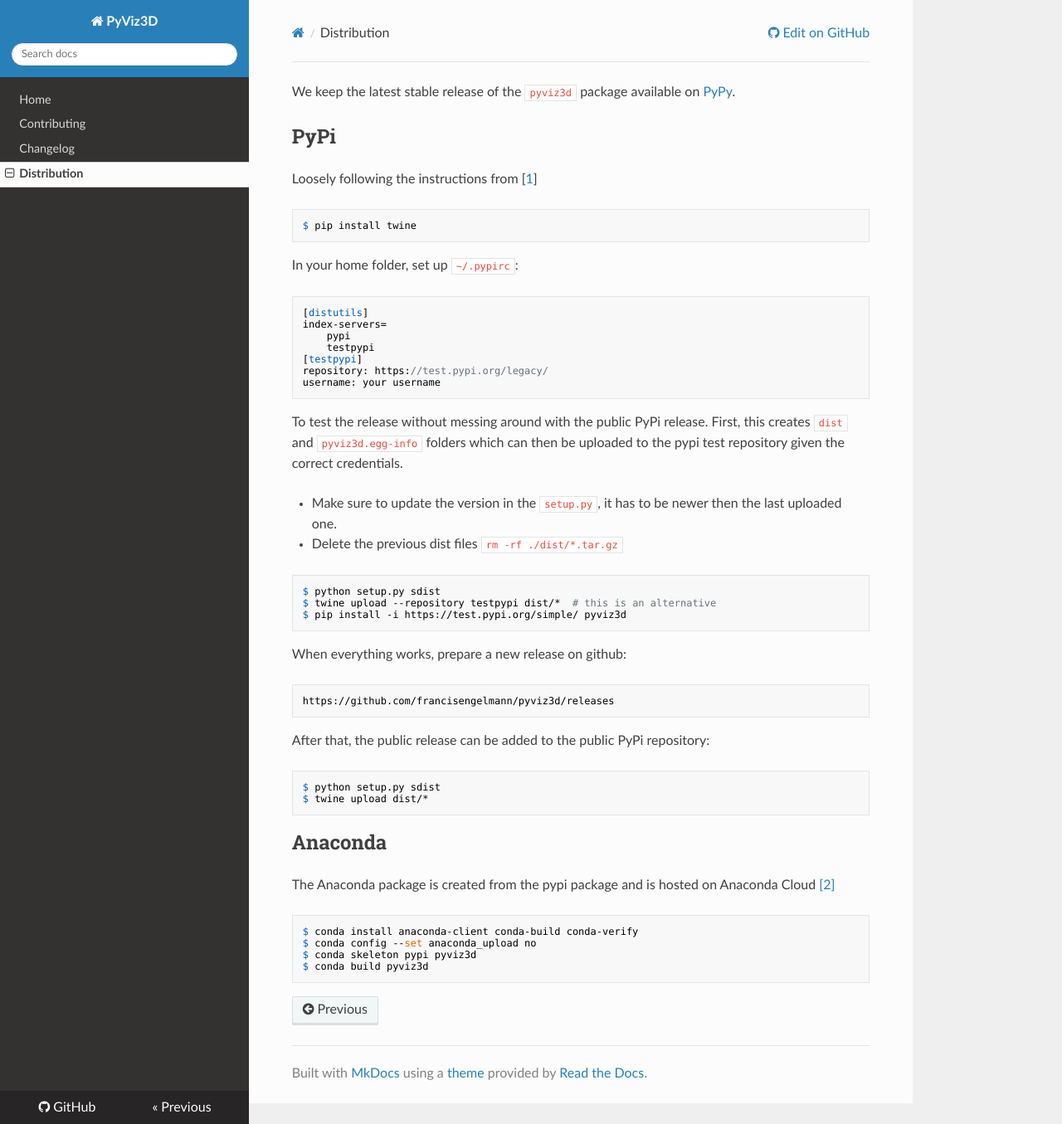
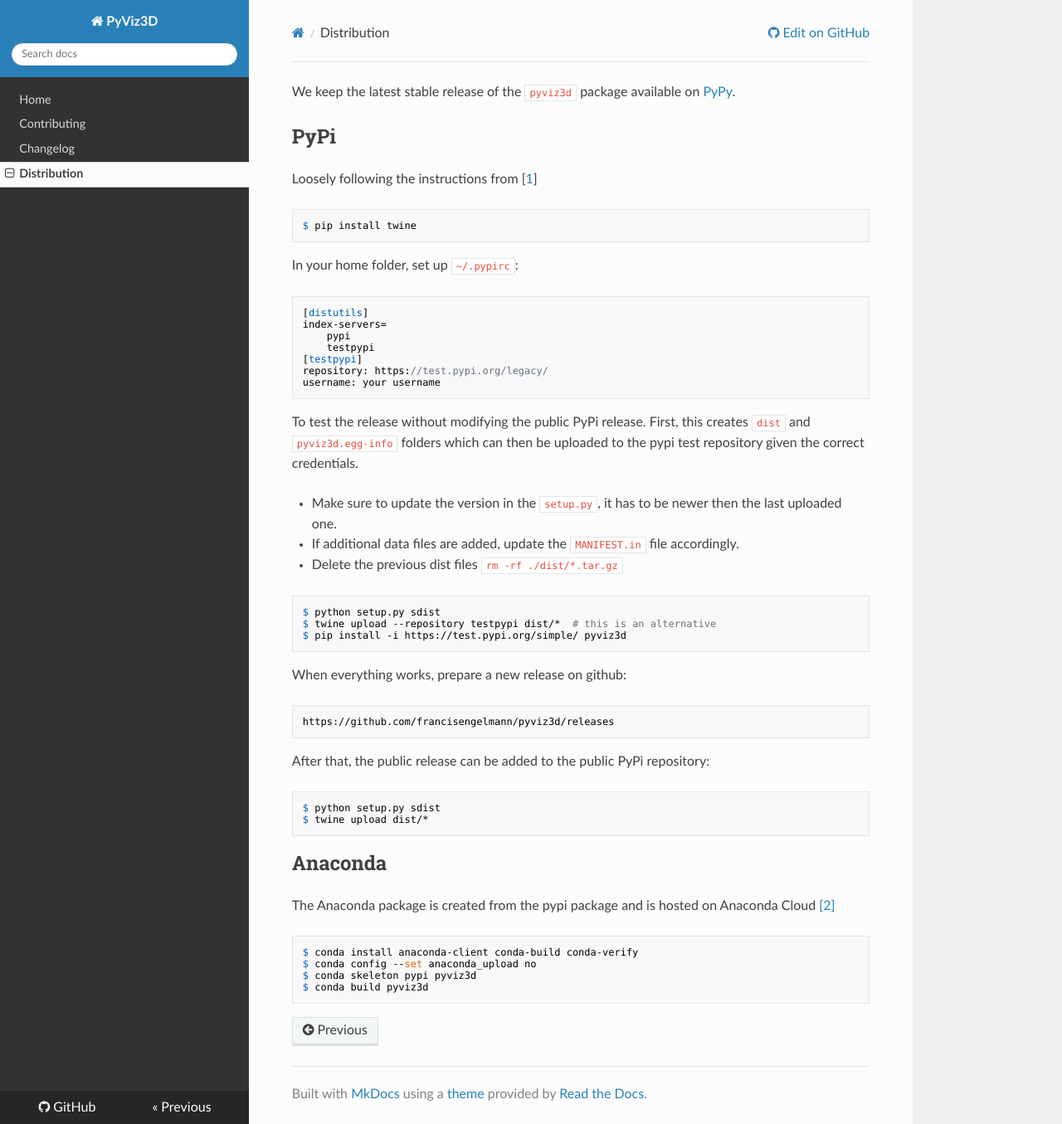
Before and after one commit to francisengelmann/PyViz3D, an MkDocs documentation site: the page built from docs/distribution.md, in a window 1280 px wide and 1355 px high. Shown: the whole window at 83% size. Built offline with MkDocs 1.6.1, drawn with Linux system fonts in a browser that asks for light colours; nearby versions of some CDN libraries.

Commit message:
latest updates

````diff
--- a/docs/distribution.md
+++ b/docs/distribution.md
@@ -20,10 +20,11 @@
 username: your username
 ```
 
-To test the release without messing around with the public PyPi release.
+To test the release without modifying the public PyPi release.
 First, this creates `dist` and `pyviz3d.egg-info` folders which can then be uploaded to the pypi test repository given the correct credentials.
 
 - Make sure to update the version in the `setup.py`, it has to be newer then the last uploaded one.
+- If additional data files are added, update the `MANIFEST.in` file accordingly.
 - Delete the previous dist files `rm -rf ./dist/*.tar.gz`
 ```
 $ python setup.py sdist
--- a/pyviz3d/src/index.html
+++ b/pyviz3d/src/index.html
@@ -119,8 +119,11 @@
 			canvas {width: 100%; height: 100%}
 			.label {
 				font-family: sans-serif;
-				padding: 0px 6px 0px 6px;
+				-webkit-text-stroke: 1px black;
+				padding: 0px 8px 0px 8px;
+				border-radius: 5px;
 				background: rgba(255, 255, 255, .8);
+				font-weight: bold;
 			}
 		</style>
 	</body>
--- a/setup.py
+++ b/setup.py
@@ -6,7 +6,7 @@
 with open(path.join(this_directory, 'README.md'), encoding='utf-8') as f:
     long_description = f.read()
 
-version = '0.2.29'
+version = '0.2.30'
 
 setup(name='pyviz3d',
       version=version,
@@ -20,6 +20,6 @@
       author_email='francis.engelmann@gmail.com',
       license='MIT',
       packages=['pyviz3d'],
-      package_data={'pyviz3d': ['src/index.html', 'src/js/*.js']},
+      package_data={'pyviz3d': ['src/index.html', 'src/css/*.css', 'src/js/*.js', 'src/favicon.ico']},
       setup_requires=['numpy'],
       zip_safe=False)
````
Also changed, not shown: docs/changelog.md (+1 -0 lines), 3 other files.
